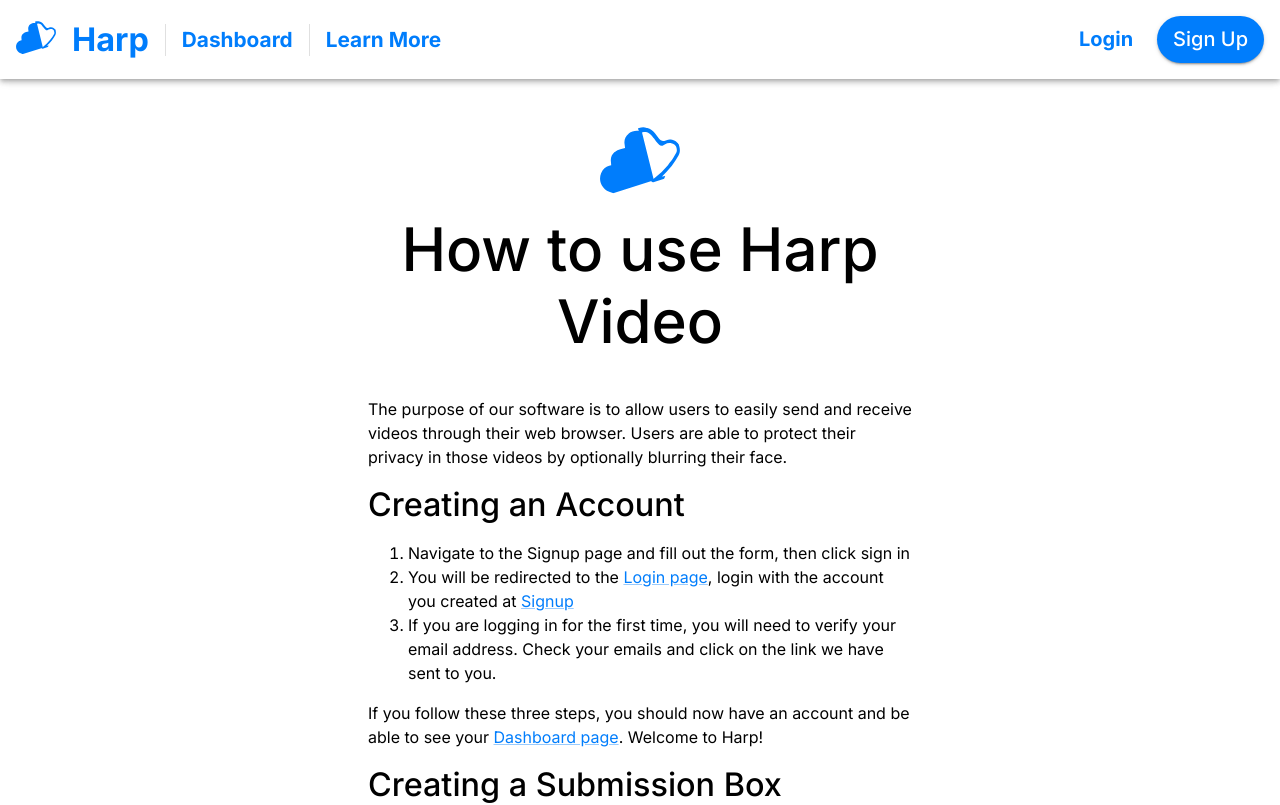
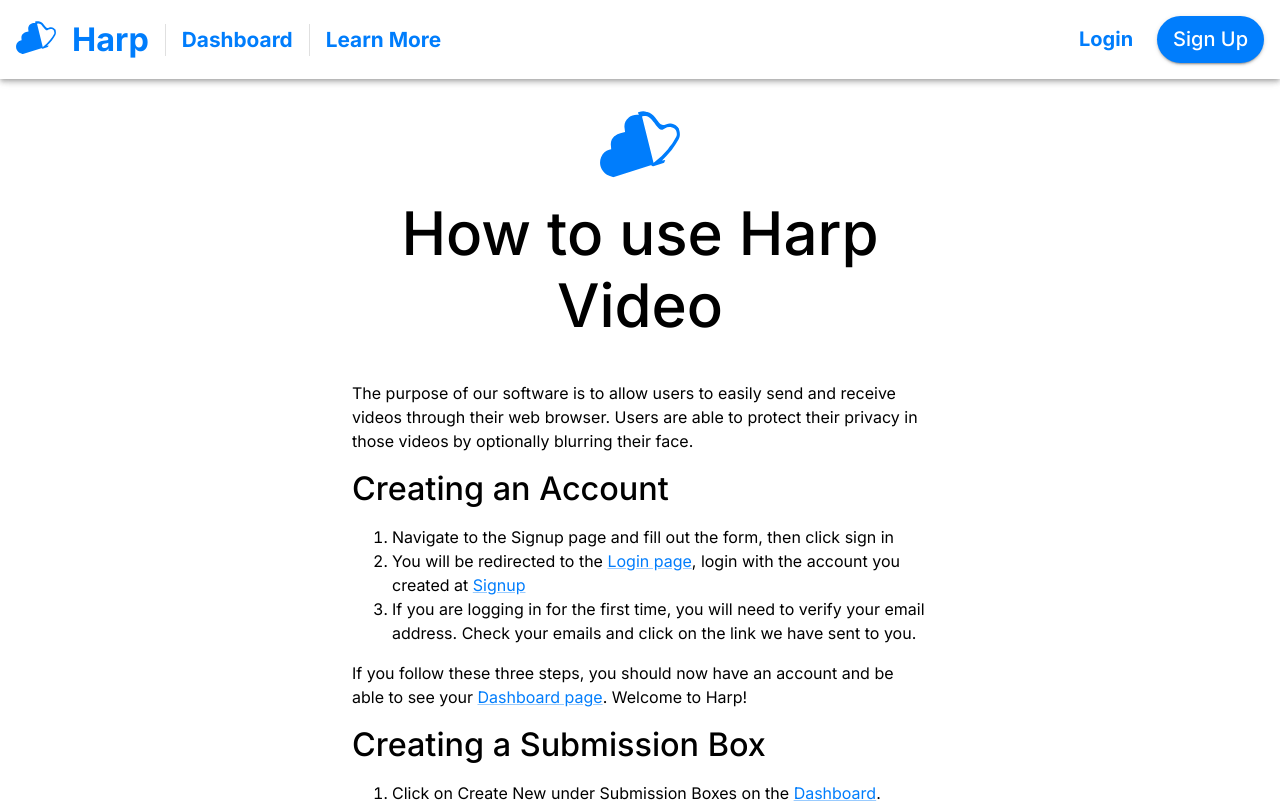
Before and after one commit to COSC-499-W2023/year-long-project-team-3, a Next.js app: page /learn-more in a window 1280 px wide. Shown: the top 805 px of the page. Built offline with nearby package versions, Linux system fonts and the light colour scheme; no server answers.

Commit message:
Started adding padding to pages that need it

```diff
--- a/src/app/(auth)/signup/page.tsx
+++ b/src/app/(auth)/signup/page.tsx
@@ -4,6 +4,7 @@ import SignUpForm from '@/components/SignUpForm'
 import { useRouter, useSearchParams } from 'next/navigation'
 import { useEffect, useState } from 'react'
 import { useSession, type SessionContextValue } from 'next-auth/react'
+import { Box } from '@mui/material'
 
 export default function SignUpPage() {
     const session: SessionContextValue = useSession()
@@ -26,7 +27,9 @@ export default function SignUpPage() {
     return (
         isSignUpPageVisible && (
             <>
-                <SignUpForm />
+                <Box sx={{ py: '2rem'}}>
+                    <SignUpForm />
+                </Box>
             </>
         )
     )
--- a/src/app/learn-more/page.tsx
+++ b/src/app/learn-more/page.tsx
@@ -22,10 +22,10 @@ export default function LearnMorePage() {
                         flexDirection: 'column',
                         alignItems: 'center',
                         maxWidth: '45%',
-                        p: '1rem',
+                        py: '2rem',
                     }}
                 >
-                    <Box sx={{ mt: 4 }}>
+                    <Box>
                         <Logo fontSize={80} />
                     </Box>
                     <Typography
--- a/src/app/page.tsx
+++ b/src/app/page.tsx
@@ -12,7 +12,7 @@ export default function HomePage() {
     return (
         <>
             <Box
-                sx={{ display: 'flex', flexGrow: 1, alignItems: 'center', flexDirection: 'column', gap: '2rem', p: 6 }}
+                sx={{ display: 'flex', flexGrow: 1, alignItems: 'center', flexDirection: 'column', gap: '2rem', py: '2rem' }}
             >
                 <Logo fontSize={200} />
                 <Typography
--- a/src/app/submission-box/create/page.tsx
+++ b/src/app/submission-box/create/page.tsx
@@ -61,6 +61,7 @@ export default function SubmissionBox() {
                     gap: '1rem',
                     width: '100%',
                     height: '100%',
+                    pb: '2rem'
                 }}
             >
                 <Box
--- a/src/components/LoginForm/index.tsx
+++ b/src/components/LoginForm/index.tsx
@@ -44,7 +44,7 @@ export default function LoginForm() {
 
     return (
         <>
-            <Box sx={{ mt: 4, display: 'flex', flexDirection: 'column', alignItems: 'center' }}>
+            <Box sx={{display: 'flex', flexDirection: 'column', alignItems: 'center' }}>
                 <Logo fontSize={80} />
             </Box>
             <Box
--- a/src/components/SignUpForm/index.tsx
+++ b/src/components/SignUpForm/index.tsx
@@ -53,7 +53,7 @@ export default function SignUpForm() {
 
     return (
         <>
-            <Box sx={{ mt: 4, display: 'flex', flexDirection: 'column', alignItems: 'center' }}>
+            <Box sx={{display: 'flex', flexDirection: 'column', alignItems: 'center' }}>
                 <Logo fontSize={80} />
             </Box>
             <Box
```
Also changed, not shown: src/app/(auth)/login/page.tsx (+5 -2 lines).
